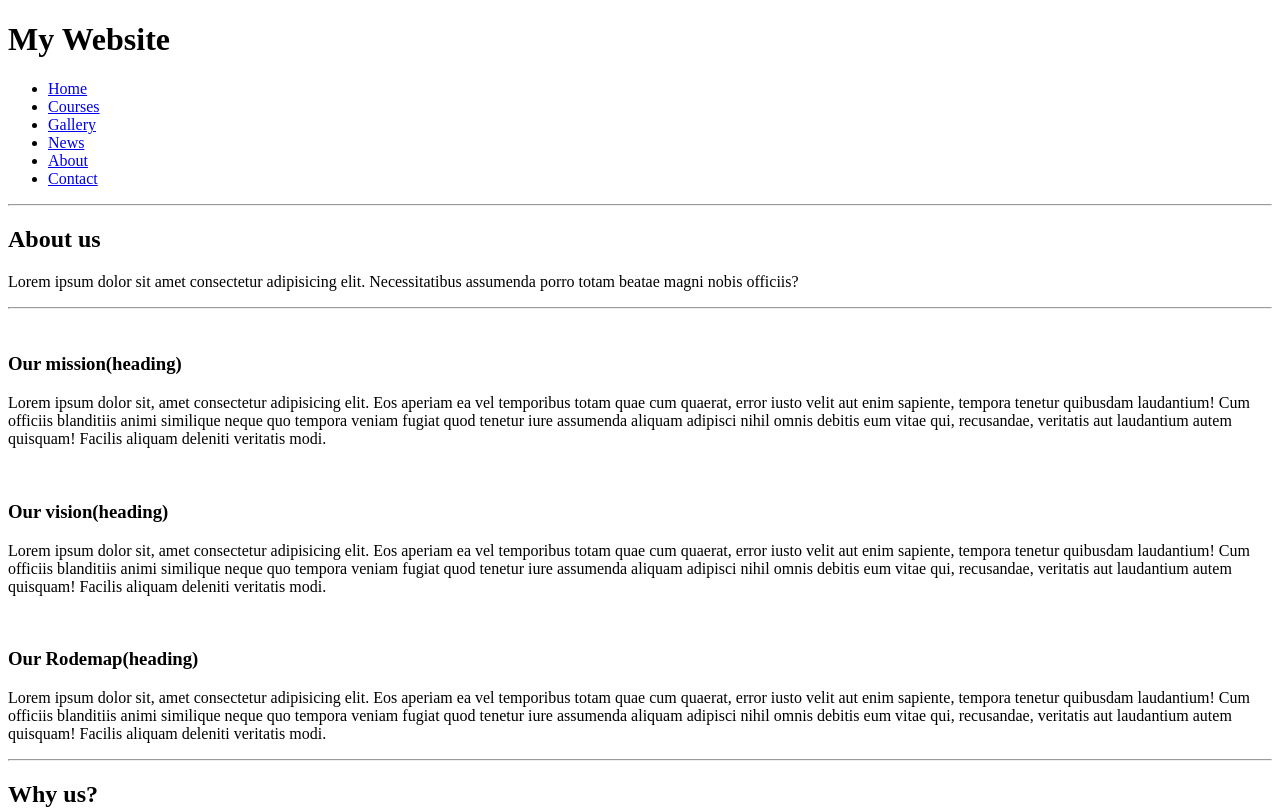
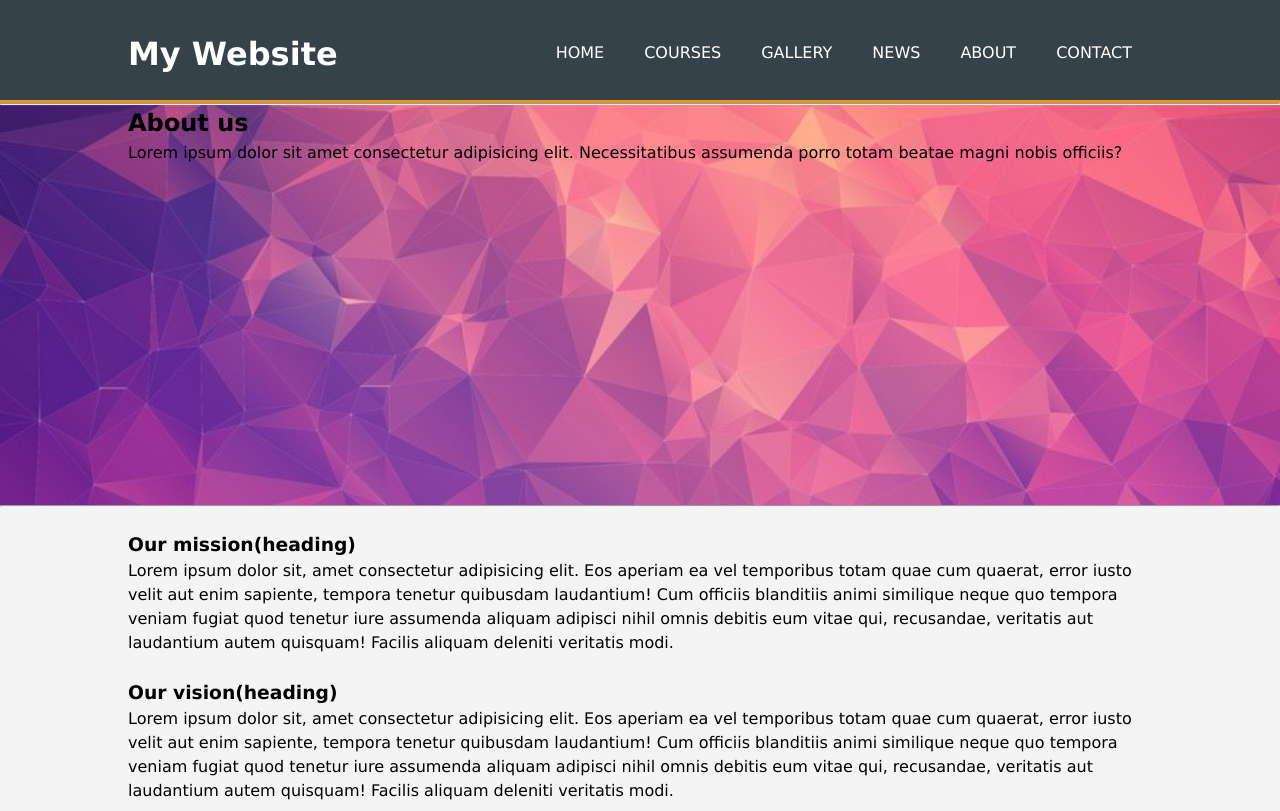
Before and after one commit to Kisaloni/ABCXYZ, a plain HTML site: page about.html in a window 1280 px wide. Shown: the top 811 px of the page. Drawn offline with Linux system fonts and the light colour scheme.

Commit message:
some changes

```diff
--- a/about.html
+++ b/about.html
@@ -10,11 +10,12 @@
     <meta name="title" content="title | describe your title here">
     <title>Web template | About page</title>
     <!-- this part of markupo should be edited by owner to make the file content relevent to website's content -->
+    <link rel="stylesheet" href="css/style.css">
 </head>
 <body>
     <header>
             <div class="container">
-            <h1 title="My Website">My Website</h1>
+                <h1 title="My Website" id="branding">My Website</h1>
                 <nav>
                     <ul>
                         <li><a href="index.html">Home</a></li>
@@ -29,7 +30,7 @@
         </header>
     <hr>
     <section id="showcase">
-        <div class="conatiner">
+        <div class="container">
             <h1>About us</h1>
             <p>Lorem ipsum dolor sit amet consectetur adipisicing elit. Necessitatibus assumenda porro totam beatae magni nobis officiis?</p>
         </div>
@@ -56,6 +57,7 @@
     </main>
     <hr>
     <section id="why-us">
+        <div class="container">
             <div class="conatiner">
                 <h1>Why us?</h1>
                 <div class="why-us-box">
@@ -78,6 +80,7 @@
                     <p>Lorem ipsum dolor sit amet consectetur, adipisicing elit. Adipisci neque accusamus beatae corrupti illo nobis qui. Sequi, magnam! Esse, praesentium?</p>
                 </div>
             </div>
+        </div>
     </section>
     <hr>
     <footer>
--- a/css/style.css
+++ b/css/style.css
@@ -70,6 +70,16 @@ header a:hover
     color: #ccc;
     font-weight: bold;
 }
+/*---------------------------showcase-----------------------------*/
+#showcase
+{
+    min-height: 400px;
+    background: url('/img/showcase-img.jpg');
+    background-size: cover;
+    background-repeat: no-repeat;
+    /* background-position-x: 800; */
+}
+/*-----------------------------footer-----------------------------*/
 footer
 {
     padding: 20px;
```
Also changed, not shown: img/showcase-img.jpg (added). Lines whose indentation alone changed are shown as unchanged.
